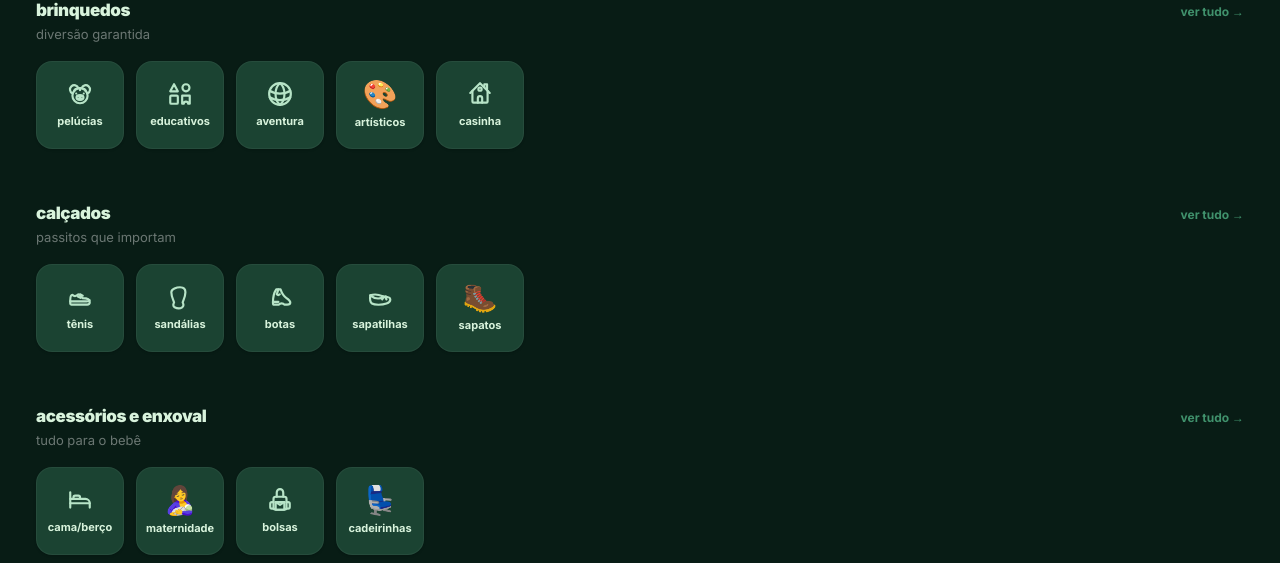
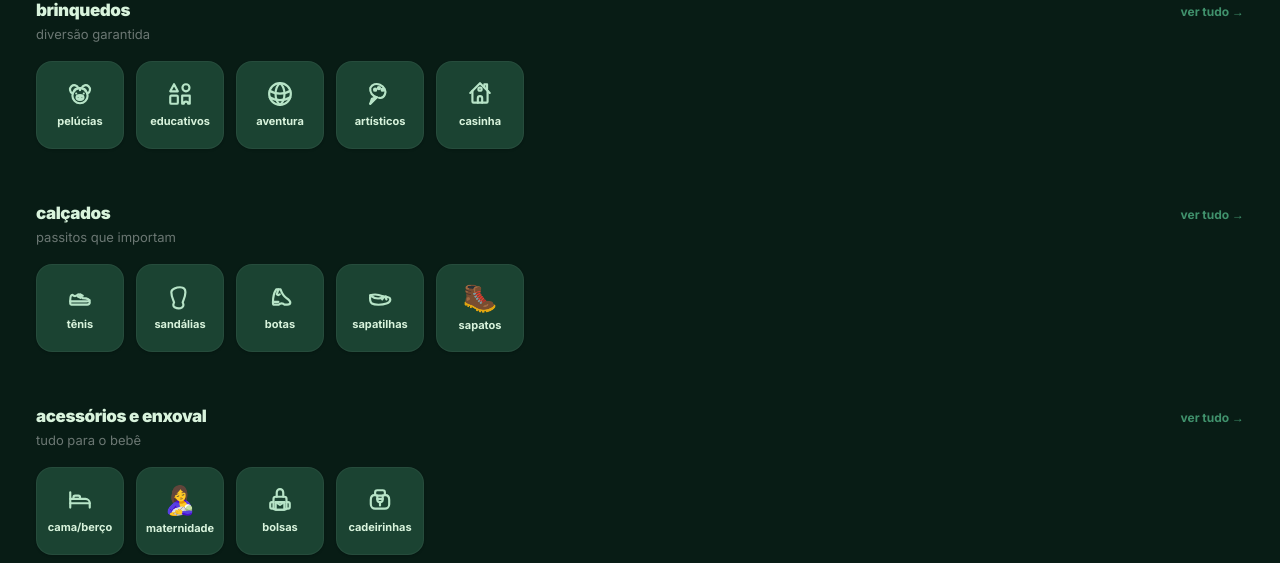
Before and after one commit to EduardoFedeli/Kloop, a Next.js app: page /kids in a window 1280 px wide. Shown: the part 476-1039 px from the top of the page. Built offline with nearby package versions, Linux system fonts and the light colour scheme; no server answers; the database is empty.

Commit message:
feat: finaliza troca de icones customizados (fita led, artistico, cadeirinha) - conjunto completo

```diff
--- a/src/app/(main)/casa/page.tsx
+++ b/src/app/(main)/casa/page.tsx
@@ -1,6 +1,6 @@
 import Link from 'next/link'
 import type { ComponentType } from 'react'
-import { SofaIcon, CamaIcon, MesaJantarIcon, EscritorioIcon, VarandaIcon, QuadroIcon, EspelhoIcon, TapeteIcon, CortinaIcon, LencolIcon, TravesseiroIcon, PanelaIcon, FormaIcon, CopoIcon, LuminariaIcon, AbajurIcon, VelaIcon, FlorIcon, CobertorIcon, ToalhaIcon, XicaraIcon, TalherIcon, LustreIcon } from '@/components/icons/CustomIcons'
+import { SofaIcon, CamaIcon, MesaJantarIcon, EscritorioIcon, VarandaIcon, QuadroIcon, EspelhoIcon, TapeteIcon, CortinaIcon, LencolIcon, TravesseiroIcon, PanelaIcon, FormaIcon, CopoIcon, LuminariaIcon, AbajurIcon, VelaIcon, FlorIcon, CobertorIcon, ToalhaIcon, XicaraIcon, TalherIcon, LustreIcon, FitaLedIcon } from '@/components/icons/CustomIcons'
 
 type IconComponent = ComponentType<{ size?: number; className?: string }>
 type SubCard = { emoji: string; icon?: IconComponent; label: string; href: string }
@@ -64,7 +64,7 @@ const SECTIONS: Section[] = [
       { emoji: '💡', icon: LuminariaIcon, label: 'luminárias', href: '/search?dept=casa-e-decor&cat=iluminacao&sub=luminarias' },
       { emoji: '🔆', icon: LustreIcon, label: 'lustres', href: '/search?dept=casa-e-decor&cat=iluminacao&sub=lustres' },
       { emoji: '🕯️', icon: AbajurIcon, label: 'abajures', href: '/search?dept=casa-e-decor&cat=iluminacao&sub=abajures' },
-      { emoji: '✨', label: 'fitas LED', href: '/search?dept=casa-e-decor&cat=iluminacao&sub=fitas-de-led' },
+      { emoji: '✨', icon: FitaLedIcon, label: 'fitas LED', href: '/search?dept=casa-e-decor&cat=iluminacao&sub=fitas-de-led' },
     ],
   },
 ]
--- a/src/app/(main)/kids/page.tsx
+++ b/src/app/(main)/kids/page.tsx
@@ -1,6 +1,6 @@
 import Link from 'next/link'
 import type { ComponentType } from 'react'
-import { MamadeiraIcon, VestidoIcon, CalcaIcon, CasacoIcon, TenisIcon, PijamaIcon, BodyBebeIcon, SandaliaIcon, BolsaMaternidadeIcon, SapatilhaIcon, CamaIcon, EducativoIcon, AventuraIcon, BotaIcon, PeluciaIcon, CasinhaIcon } from '@/components/icons/CustomIcons'
+import { MamadeiraIcon, VestidoIcon, CalcaIcon, CasacoIcon, TenisIcon, PijamaIcon, BodyBebeIcon, SandaliaIcon, BolsaMaternidadeIcon, SapatilhaIcon, CamaIcon, EducativoIcon, AventuraIcon, BotaIcon, PeluciaIcon, CasinhaIcon, ArtisticoIcon, CadeirinhaIcon } from '@/components/icons/CustomIcons'
 import { CategoryScrollRow } from '@/components/listing/CategoryScrollRow'
 
 type IconComponent = ComponentType<{ size?: number; className?: string }>
@@ -39,7 +39,7 @@ const SECTIONS: Section[] = [
       { emoji: '🧸', icon: PeluciaIcon, label: 'pelúcias', href: '/search?dept=criancas&cat=brinquedos&sub=pelucias' },
       { emoji: '📚', icon: EducativoIcon, label: 'educativos', href: '/search?dept=criancas&cat=brinquedos&sub=educativos' },
       { emoji: '🎯', icon: AventuraIcon, label: 'aventura', href: '/search?dept=criancas&cat=brinquedos&sub=esporte-e-lazer' },
-      { emoji: '🎨', label: 'artísticos', href: '/search?dept=criancas&cat=brinquedos&sub=artisticos' },
+      { emoji: '🎨', icon: ArtisticoIcon, label: 'artísticos', href: '/search?dept=criancas&cat=brinquedos&sub=artisticos' },
       { emoji: '🏠', icon: CasinhaIcon, label: 'casinha', href: '/search?dept=criancas&cat=brinquedos&sub=casinha' },
     ],
   },
@@ -63,7 +63,7 @@ const SECTIONS: Section[] = [
       { emoji: '🛏️', icon: CamaIcon, label: 'cama/berço', href: '/search?dept=criancas&cat=acessorios-e-enxoval&sub=cama-berco-banho' },
       { emoji: '🤱', label: 'maternidade', href: '/search?dept=criancas&cat=acessorios-e-enxoval&sub=maternidade' },
       { emoji: '👜', icon: BolsaMaternidadeIcon, label: 'bolsas', href: '/search?dept=criancas&cat=acessorios-e-enxoval&sub=bolsas' },
-      { emoji: '💺', label: 'cadeirinhas', href: '/search?dept=criancas&cat=acessorios-e-enxoval&sub=cadeirinhas' },
+      { emoji: '💺', icon: CadeirinhaIcon, label: 'cadeirinhas', href: '/search?dept=criancas&cat=acessorios-e-enxoval&sub=cadeirinhas' },
     ],
   },
 ]
--- a/src/components/icons/CustomIcons.tsx
+++ b/src/components/icons/CustomIcons.tsx
@@ -793,6 +793,45 @@ export function CasinhaIcon({ size = 24, className }: IconProps) {
   )
 }
 
+export function CadeirinhaIcon({ size = 24, className }: IconProps) {
+  return (
+    <svg width={size} height={size} viewBox="0 0 24 24" {...base} className={className}>
+      <title>Cadeirinha</title>
+      <rect x="7.5" y="3" width="9" height="5" rx="2" />
+      <path d="M 7 7.5 C 4.5 7.5 3.5 9.5 3.5 12 V 16 C 3.5 18.2 5.3 20 7.5 20 H 16.5 C 18.7 20 20.5 18.2 20.5 16 V 12 C 20.5 9.5 19.5 7.5 17 7.5" />
+      <path d="M 9.5 8 V 11.5 C 9.5 13 10.5 14 12 14 C 13.5 14 14.5 13 14.5 11.5 V 8" />
+      <path d="M 9.5 11 H 14.5" />
+      <path d="M 12 14 V 17" />
+    </svg>
+  )
+}
+
+export function ArtisticoIcon({ size = 24, className }: IconProps) {
+  return (
+    <svg width={size} height={size} viewBox="0 0 24 24" {...base} className={className}>
+      <title>Artístico</title>
+      <path d="M9 15c-4-1-6.5-4.5-6-8.5C4.8 3 8.5 2 12 3.5c4 1.7 6 5.5 4.5 9C15.3 15.3 13 16 11 15.5" />
+      <circle cx="7.5" cy="8" r="1" />
+      <circle cx="11" cy="6.5" r="1" />
+      <circle cx="14.5" cy="8" r="1" />
+      <path d="M9 15l-6 6" />
+      <path d="M3 21l1.5-4.5L9 15z" />
+    </svg>
+  )
+}
+
+export function FitaLedIcon({ size = 24, className }: IconProps) {
+  return (
+    <svg width={size} height={size} viewBox="0 0 24 24" {...base} className={className}>
+      <title>Fita LED</title>
+      <path d="M2 8c3-4 7-4 10 0s7 4 10 0" />
+      <path d="M2 16c3-4 7-4 10 0s7 4 10 0" />
+      <path d="M6 8v0M12 8v0M18 8v0" strokeWidth="3" />
+      <path d="M4 16v0M10 16v0M16 16v0" strokeWidth="3" />
+    </svg>
+  )
+}
+
 export function RelogioIcon({ size = 24, className }: IconProps) {
   return (
     <svg width={size} height={size} viewBox="0 0 24 24" {...base} className={className}>
```
